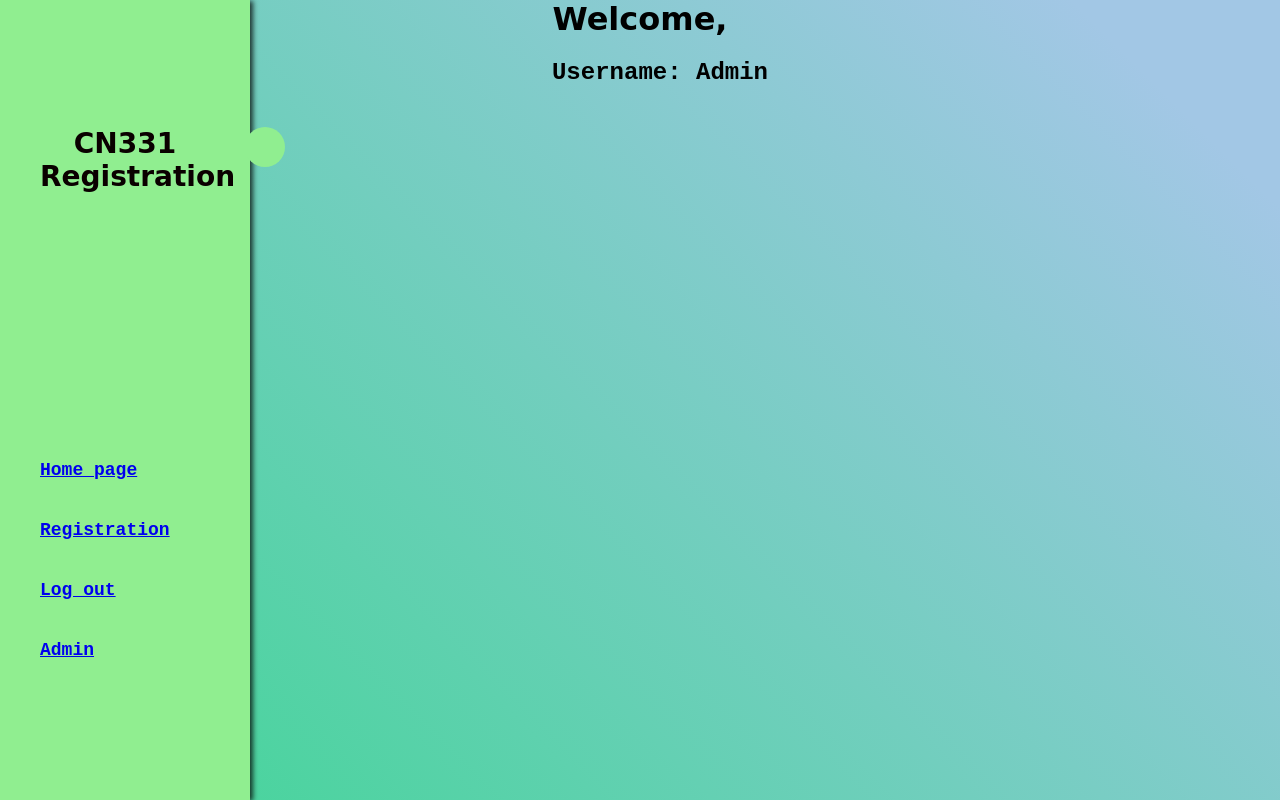
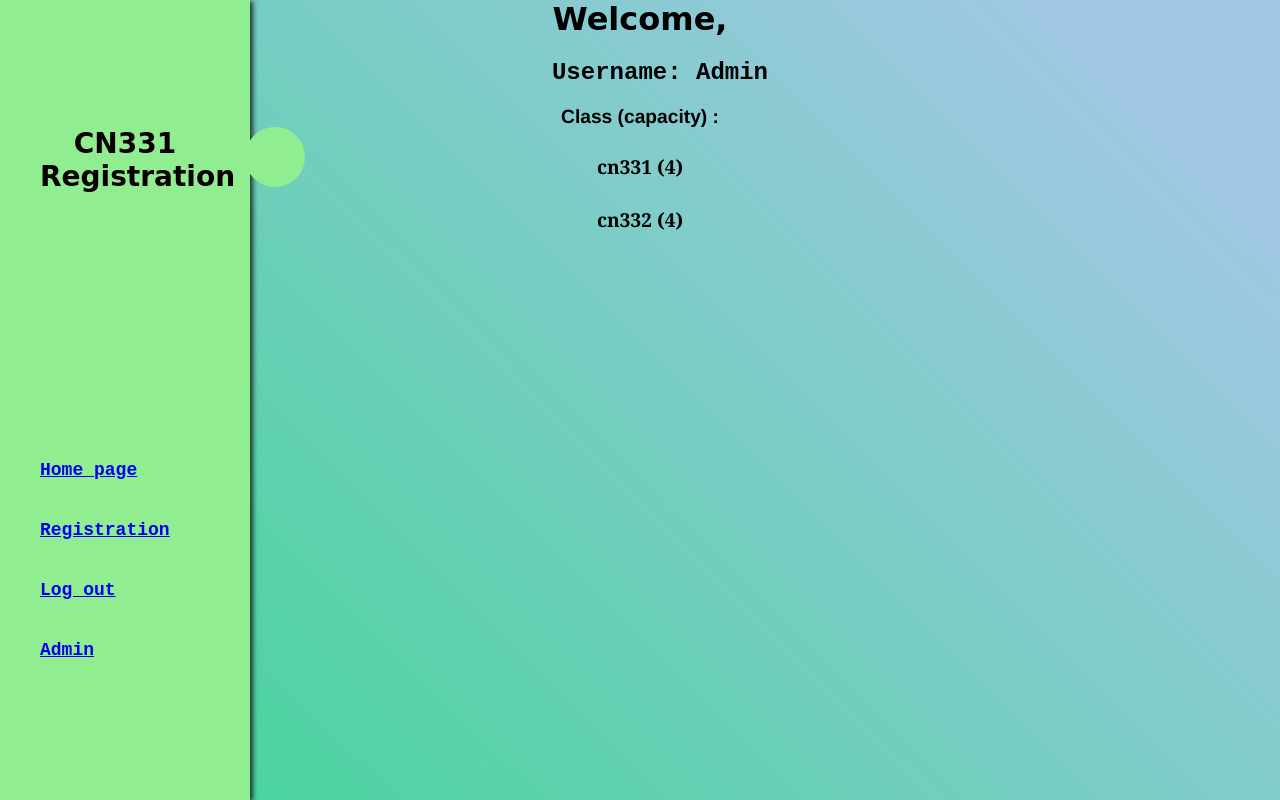
Before and after one commit to 6310682700/cn331-as2, a Django app: page / in a window 1280 px wide. Run offline with Django 4.2, Linux system fonts and the light colour scheme; a user stored in the database is signed in; data comes from the database, SQL or seed files in the repository; both versions use the stored data as it was after the commit.

```diff
--- a/reg_site/base/templates/users/enroll.html
+++ b/reg_site/base/templates/users/enroll.html
@@ -1,6 +1,5 @@
 {% extends 'users/layout.html' %}
 {% block content %}
-
 
 {% load static %}
 <link rel="stylesheet" href="{% static 'index/add.css' %}" type = "text/css">
--- a/reg_site/base/templates/users/index.html
+++ b/reg_site/base/templates/users/index.html
@@ -10,16 +10,16 @@
     <li>Username: {{ request.user.username }}</li>
 </ul></div>
 
+<h3> Class (capacity) : <h3>
+
+    {% for Subject in courses %}
+    <h4>  {{Subject}} </h4>
+    {% endfor %}
+
 <!--{% if request.user.is_staff %}
 <a href="admin/">Admin</a>
 {% endif %}
 <a href="{% url 'logout' %}">Log out</a>
-
-<h3> Class (capacity) : <h3>
-
-        {% for Subject in courses %}
-        <h4>  {{Subject}} </h4>
-        {% endfor %}
 
 <a href="{% url 'enroll' request.user.id %}">Add/Delete Enroll</a>
 
--- a/reg_site/base/templates/users/layout.html
+++ b/reg_site/base/templates/users/layout.html
@@ -4,7 +4,7 @@
 <div class = "sidebar">
     <input type="checkbox" id="toggler" />
     <aside class="aside-wrapper" style = "top : 0px; ">
-      <h1 class="logo-text"><span>CN331 Registration</span> <label for="toggler"><i class="sidebar-toggle" ></i></label></h1>
+      <h1 class="logo-text"><span>CN331 Registration</span> <label for="toggler"><i class="sidebar-toggle"  ></i></label></h1>
 
       <ul>
         <li><a href="{% url 'index' %}">Home page</a></li>
@@ -14,7 +14,6 @@
         <li><a href="admin/">Admin</a></li>
             {% endif %}
       </ul>
-
     </aside>
     </div>
 
@@ -25,9 +24,6 @@
     <meta http-equiv="X-UA-Compatible" content="IE=edge">
     <meta name="viewport" content="width=device-width, initial-scale=1.0">
     <title>Users</title>
-</head>
-<body>
-
-</body>
+</head
 {% endblock %}
 </html>
--- a/reg_site/static/index/sidebar.css
+++ b/reg_site/static/index/sidebar.css
@@ -51,14 +51,14 @@ aside ul li .fas {
 }
 
 .sidebar-toggle {
-  position: absolute;
+  position:absolute ;
   top: 0px;
   left: 205px;
   background: #90ee90;
-  padding: 20px 20px;
+  padding: 30px 30px;
   text-align: center;
-  border-radius: 20px;
-  cursor: pointer;
+  border-radius: 30px;
+  cursor: c;
 }
 
 input {
--- a/reg_site/static/index/style.css
+++ b/reg_site/static/index/style.css
@@ -17,11 +17,13 @@
     }
     h3 {
         font-size: larger;
-        font-family : "Helvetica", san-serif
+        font-family : "Helvetica", san-serif;
+        text-align : center;
     }
     h4 {
         font-size : larger;
-        font-family : "Georgia" , serif
+        font-family : "Georgia" , serif;
+        text-align : center;
     }
     div.topic{
         font-size : x-large ;
```
Also changed, not shown: reg_site/db.sqlite3.
